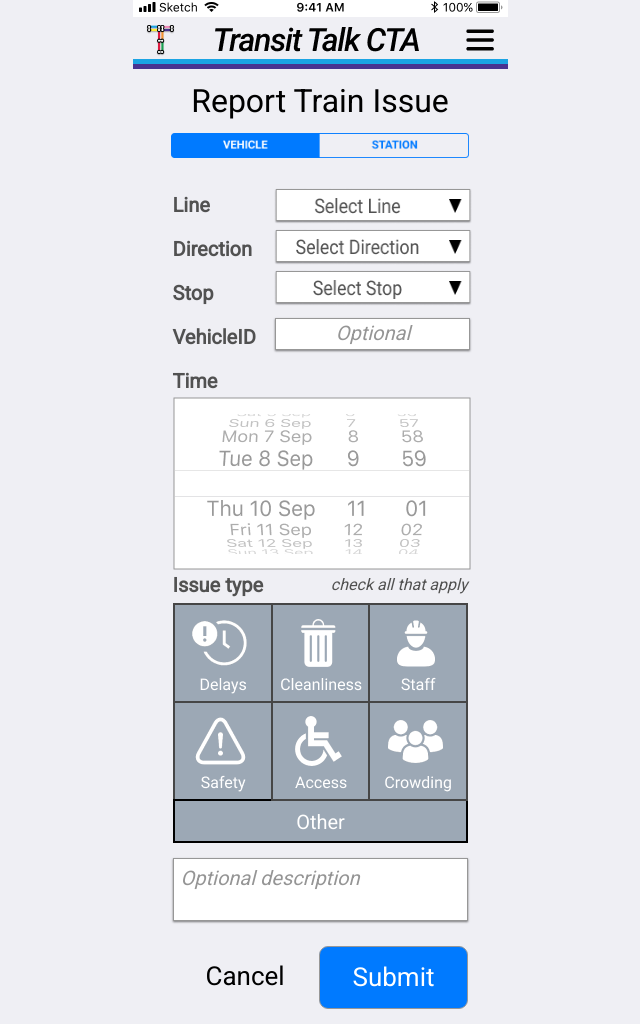
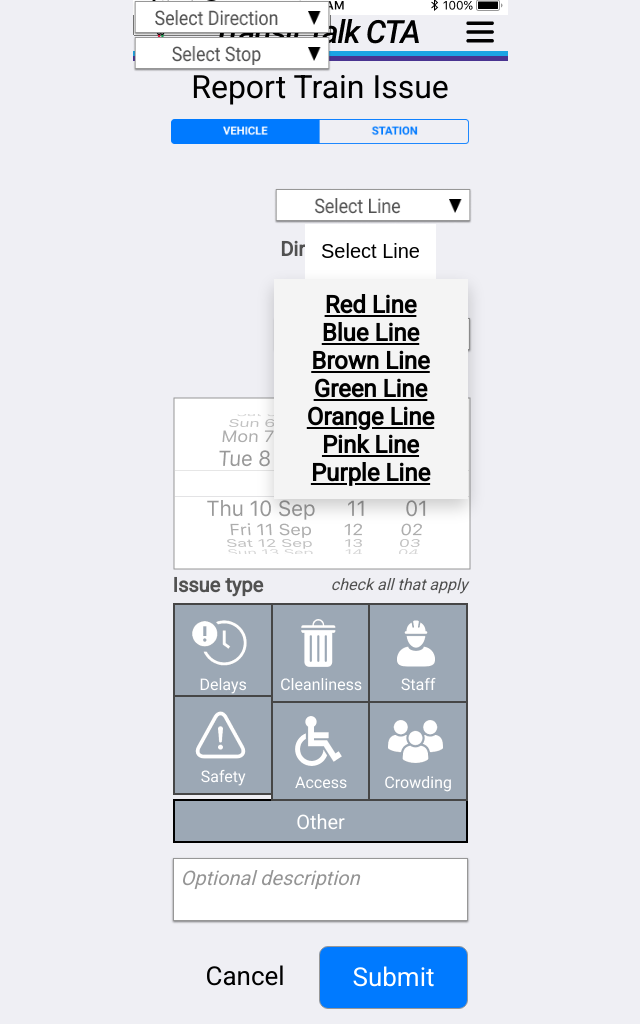
Before and after one commit to andreanthony/andreanthony.github.io, a Jekyll site: the page train-issue.html, which Jekyll copies as it is, in a window 1280 px wide. Shown: the whole page, without its empty margins (320-960 px from the left). Built offline with Jekyll 4.4.1, drawn with Linux system fonts in a browser that asks for light colours.

Commit message:
Update train-issue.html

```diff
--- a/train-issue.html
+++ b/train-issue.html
@@ -1,9 +1,8 @@
-<!DOCTYPE html>
 <html>
 <head>
   <link href="stylesheet.css" rel="stylesheet" type="text/css">
-  <link href="https://fonts.googleapis.com/css?family=Roboto" rel="stylesheet">
-  <title>Train Issue</title>
+  <link href="http://fonts.googleapis.com/css?family=Roboto" rel="stylesheet">
+  <title>Train Issues</title>
 </head>
 <body>
  <header>
@@ -20,6 +19,45 @@
   </div>
   <div class="dropdown">
    <img src="/dropdown.png" alt="dropdown" style="width: 198px; height: 36px;">
+   <button onclick="myFunction()" class="dropbtn">Select Line</button>
+   <div id="myDropdown" class="dropdown-content">
+    <a href="#redline" style="
+    color: #000000;
+">Red Line</a>
+    <a href="#blueline" style="color: #000000;">Blue Line</a>
+    <a href="#brownline" style="color: #000000;">Brown Line</a>
+    <a href="#greenline" style="
+    color: #000000;
+">Green Line</a>
+    <a href="#orangeline" style="
+    color: #000000;
+">Orange Line</a>
+    <a href="#pinkline" style="
+    color: #000000;
+">Pink Line</a>
+    <a href="#purpleline" style="
+    color: #000000;
+">Purple Line</a>
+  </div>
+</div>
+<script>
+function myFunction() {
+  document.getElementById("myDropdown").classList.toggle("show");
+}
+
+window.onclick = function(event) {
+  if (!event.target.matches('.dropbtn')) {
+    var dropdowns = document.getElementsByClassName("dropdown-content");
+    var i;
+    for (i = 0; i < dropdowns.length; i++) {
+      var openDropdown = dropdowns[i];
+      if (openDropdown.classList.contains('show')) {
+        openDropdown.classList.remove('show');
+      }
+    }
+  }
+}
+</script>
    <img src="/dropdown copy.png" alt="dropdown-copy" style="width: 198px; height: 36px;">
    <img src="/dropdown copy 2.png" alt="dropdown-copy-2" style="width: 198px; height: 36px;">
   </div>
@@ -46,3 +84,5 @@
  <div id="submit">Submit</div>
 </body>
 </html>
+
+<input class="form-control" name="amount" id="amount" style="width: 198px; height: 36px;">
```
